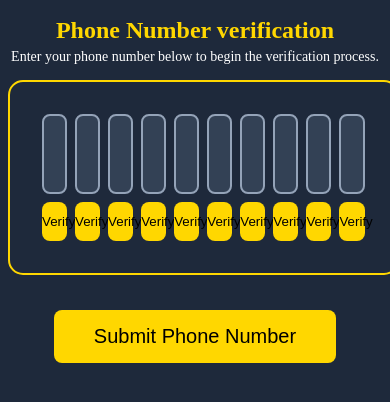
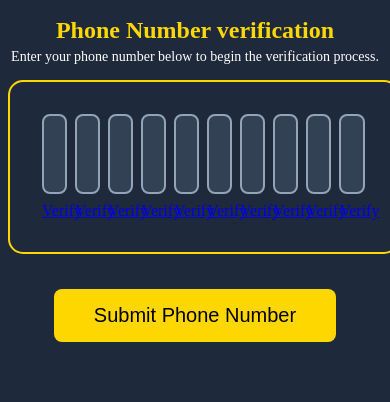
Before and after one commit to AidanSpace-dot/aidanspace-dot.github.io, a plain HTML site: page WA14_phone.html in a window 390 px wide. Shown: the part 82-484 px from the top of the page. Drawn offline with Linux system fonts and the light colour scheme.

Commit message:
Update WA14_phone.html
fixed verify buttons to bring user to mase

```diff
--- a/WA14_phone.html
+++ b/WA14_phone.html
@@ -33,17 +33,18 @@
                         <td><input type="text" maxlength="1" id="digit10"></td>
                     </tr>
                     <tr>
-                        <td><button type="button">Verify</button></td>
-                        <td><button type="button">Verify</button></td>
-                        <td><button type="button">Verify</button></td>
-                        <td><button type="button">Verify</button></td>
-                        <td><button type="button">Verify</button></td>
-                        <td><button type="button">Verify</button></td>
-                        <td><button type="button">Verify</button></td>
-                        <td><button type="button">Verify</button></td>
-                        <td><button type="button">Verify</button></td>
-                        <td><button type="button">Verify</button></td>
+                        <td><a href="WA14_digit1Mase.html" class="verifyButton">Verify</a></td>
+                        <td><a href="WA14_digit1Mase.html" class="verifyButton">Verify</a></td>
+                        <td><a href="WA14_digit1Mase.html" class="verifyButton">Verify</a></td>
+                        <td><a href="WA14_digit1Mase.html" class="verifyButton">Verify</a></td>
+                        <td><a href="WA14_digit1Mase.html" class="verifyButton">Verify</a></td>
+                        <td><a href="WA14_digit1Mase.html" class="verifyButton">Verify</a></td>
+                        <td><a href="WA14_digit1Mase.html" class="verifyButton">Verify</a></td>
+                        <td><a href="WA14_digit1Mase.html" class="verifyButton">Verify</a></td>
+                        <td><a href="WA14_digit1Mase.html" class="verifyButton">Verify</a></td>
+                        <td><a href="WA14_digit1Mase.html" class="verifyButton">Verify</a></td>
                     </tr>
+
                 </table>
             </div>
 
```
